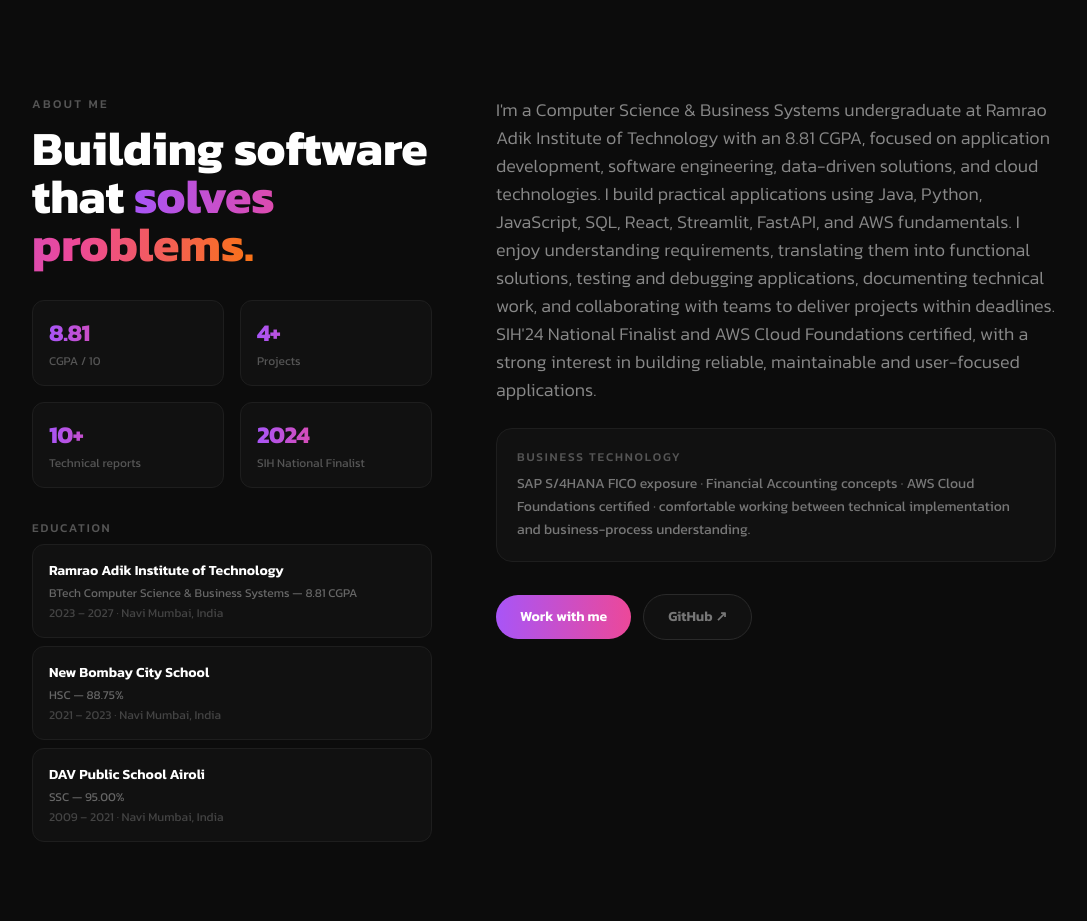
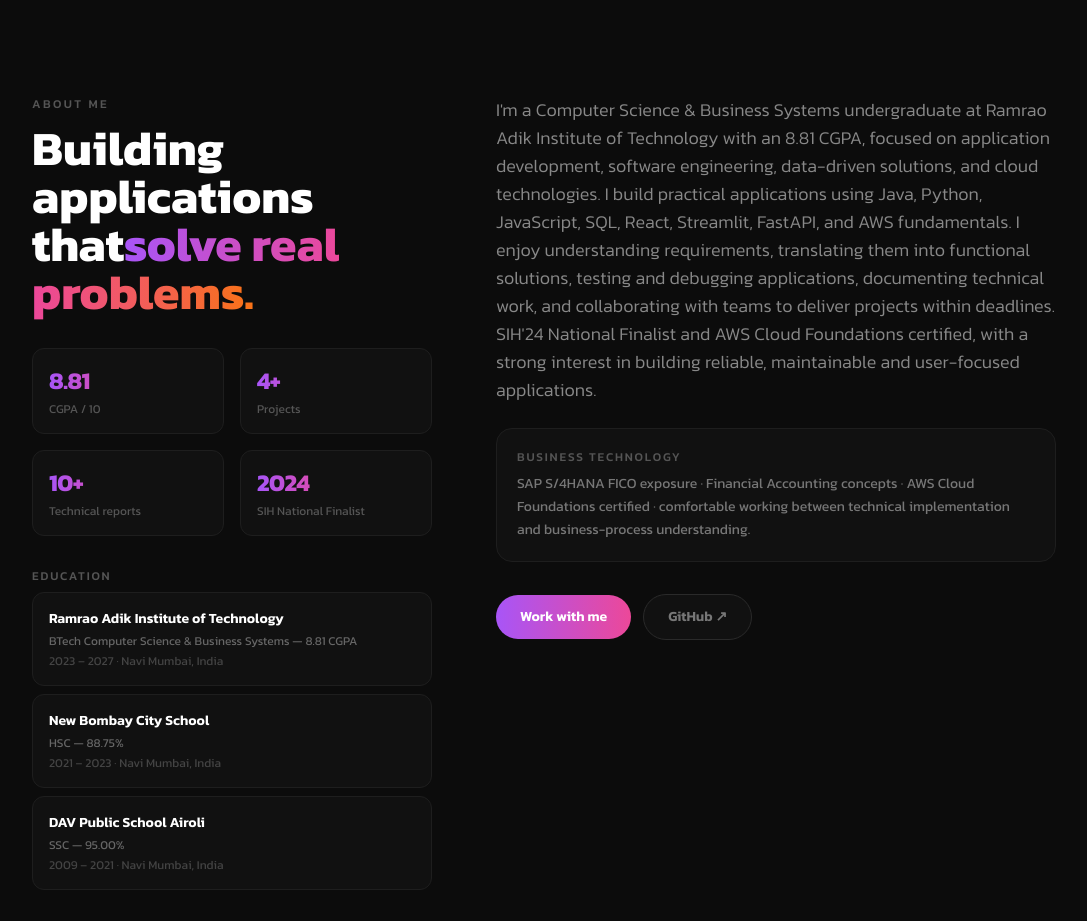
Before and after one commit to yashvipoojari/portfolio, a React (Vite) app: page / in a window 1280 px wide. Shown: the part 800-1721 px from the top of the page, without its empty margins (96-1183 px from the left). Built offline with nearby package versions, Linux system fonts and the light colour scheme.

Commit message:
Match local About heading

```diff
--- a/src/components/AboutSection.tsx
+++ b/src/components/AboutSection.tsx
@@ -26,8 +26,8 @@ export default function AboutSection() {
                 About Me
               </p>
               <h2 className="text-4xl md:text-5xl font-kanit font-bold text-white leading-tight">
-                Building software that{' '}
-                <span className="text-gradient">solves problems.</span>
+                Building applications that
+                <span className="text-gradient">solve real problems.</span>
               </h2>
             </motion.div>
 
```
